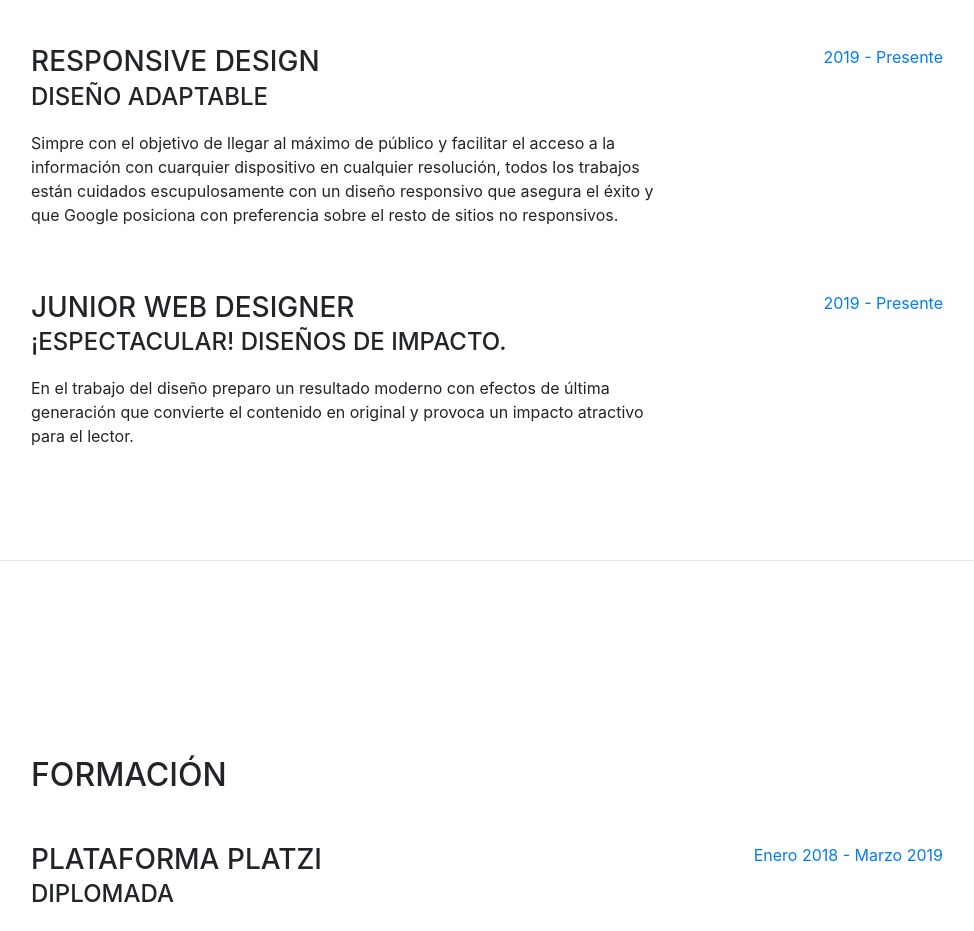
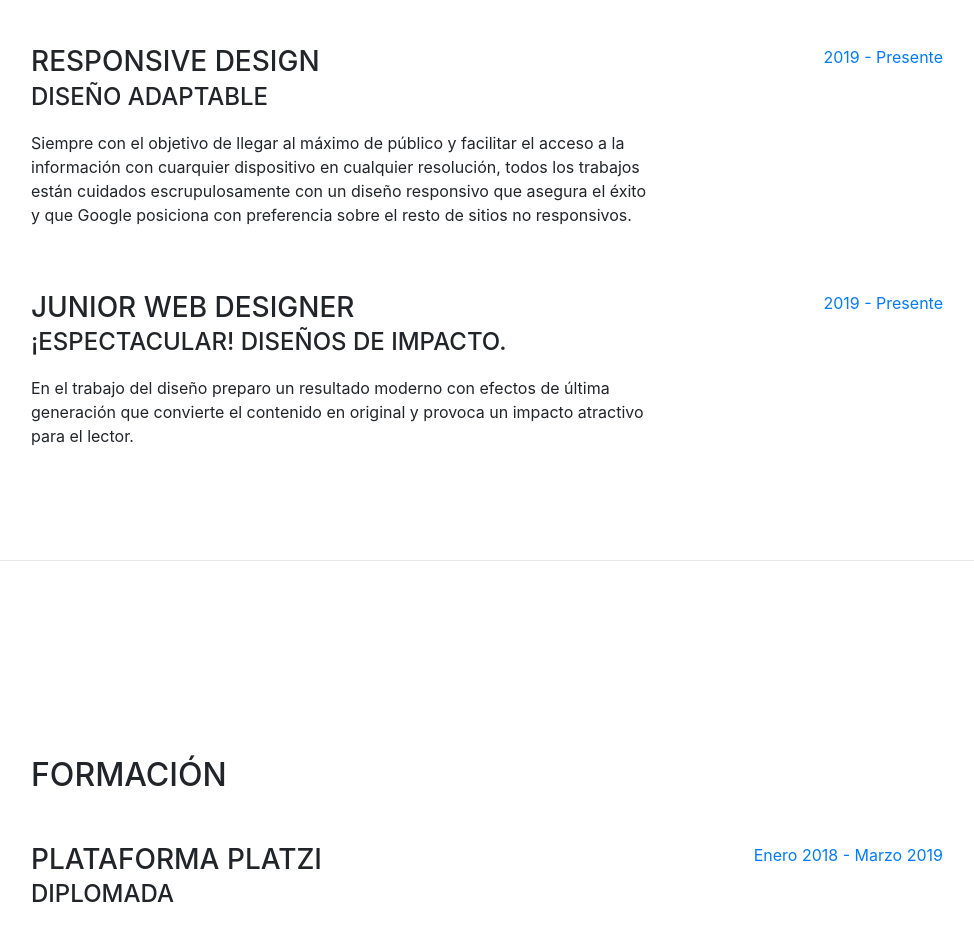
Before and after one commit to kowa1ski/CV-SaraGafas, a website with bundled scripts: page index.html in a window 1280 px wide. Shown: the part 1088-2019 px from the top of the page, without its empty margins (289-1263 px from the left). Built offline with nearby package versions, Linux system fonts and the light colour scheme; a web font is replaced by a local one.

Commit message:
corección ortográfica de dos palabras.

```diff
--- a/index.html
+++ b/index.html
@@ -102,7 +102,7 @@
             <div class="resume-content mr-auto">
               <h3 class="mb-0">Responsive Design</h3>
               <div class="subheading mb-3">Diseño Adaptable</div>
-              <p>Simpre con el objetivo de llegar al máximo de público y facilitar el acceso a la información con cuarquier dispositivo en cualquier resolución, todos los trabajos están cuidados escupulosamente con un diseño responsivo que asegura el éxito y que Google posiciona con preferencia sobre el resto de sitios no responsivos.</p>
+              <p>Siempre con el objetivo de llegar al máximo de público y facilitar el acceso a la información con cuarquier dispositivo en cualquier resolución, todos los trabajos están cuidados escrupulosamente con un diseño responsivo que asegura el éxito y que Google posiciona con preferencia sobre el resto de sitios no responsivos.</p>
             </div>
             <div class="resume-date text-md-right">
               <span class="text-primary">2019 - Presente</span>
```
